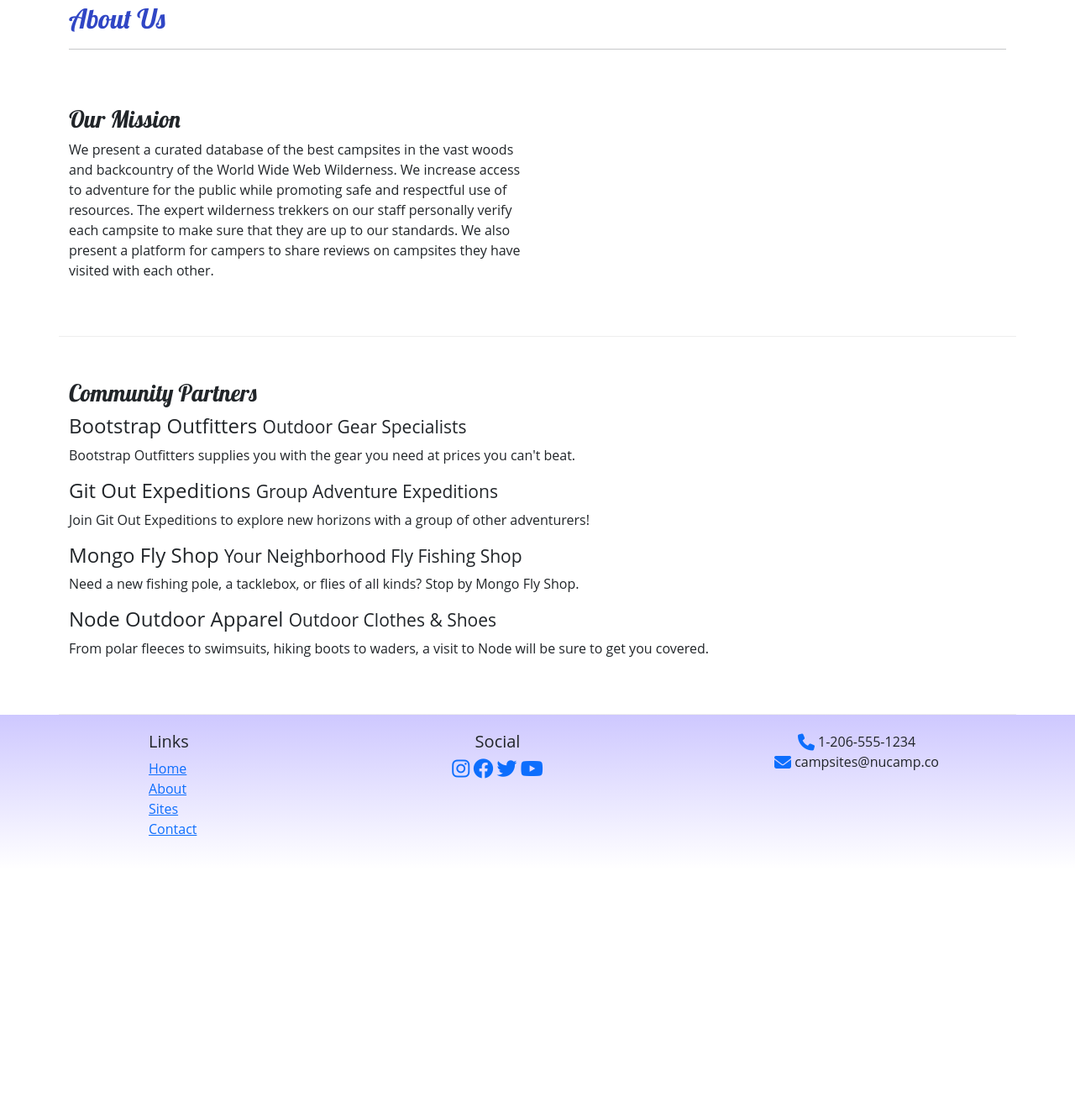
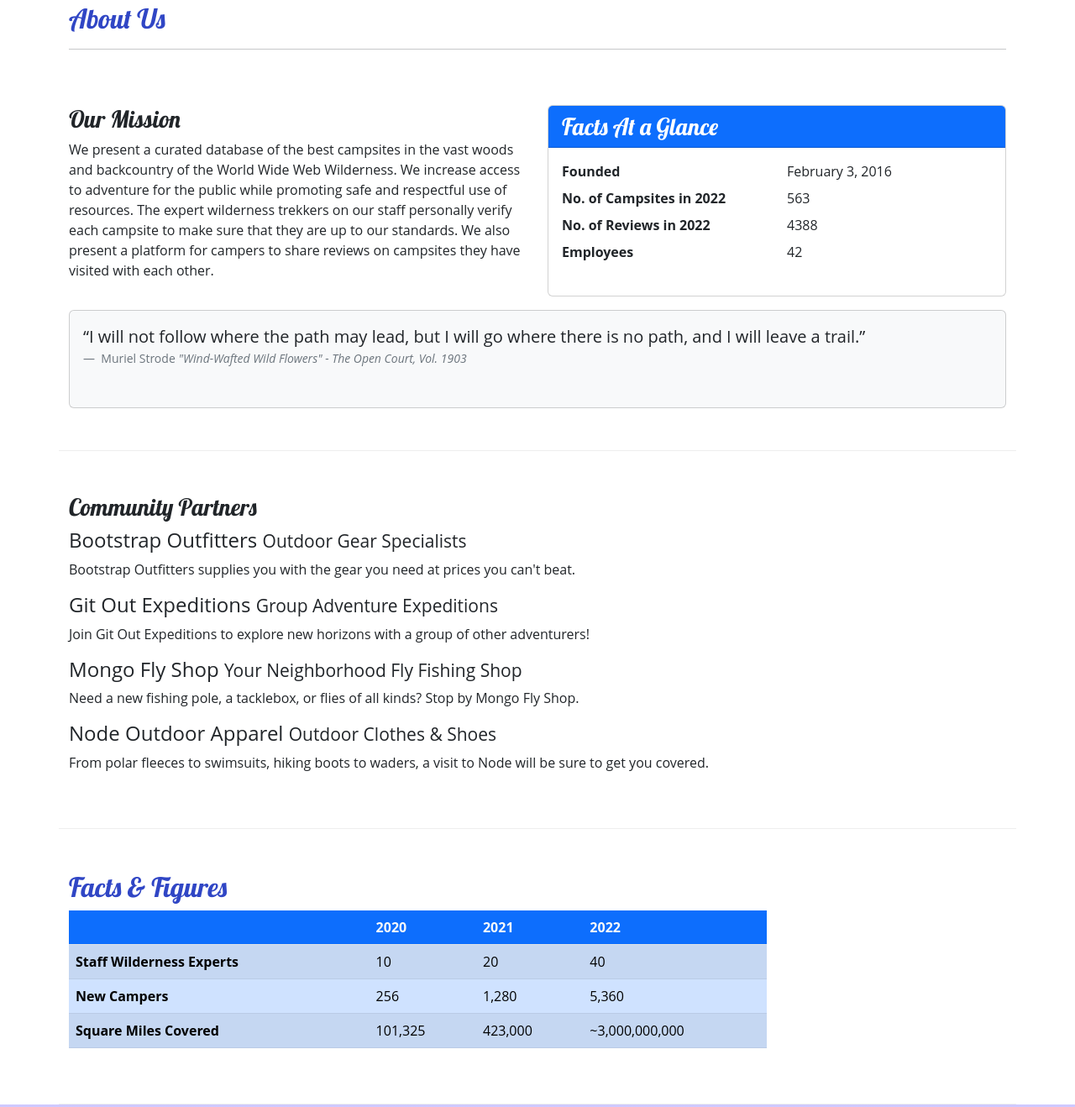
Before and after one commit to campbellzacharyc/nucampsite, a plain HTML site: page aboutus.html in a window 1280 px wide. Shown: the part 255-1573 px from the top of the page at 84% size. Before the commit the page ends 1290 px from the top, so only its background shows below. Drawn offline with nearby package versions, Linux system fonts and the light colour scheme.

Commit message:
Tables and Cards

```diff
--- a/aboutus.html
+++ b/aboutus.html
@@ -64,6 +64,35 @@
                 campsite to make sure that they are up to our standards. We also present a platform for campers to share reviews on campsites they have visited
                 with each other.</p>
             </div>
+            <div class="col-sm-6">
+                <div class="card">
+                    <h3 class="card-header bg-primary text-white">Facts At a Glance</h3>
+                    <div class="card-body">
+                        <dl class="row">
+                            <dt class="col-6">Founded</dt>
+                            <dd class="col-6">February 3, 2016</dd>
+                            <dt class="col-6">No. of Campsites in 2022</dt>
+                            <dd class="col-6">563</dd>
+                            <dt class="col-6">No. of Reviews in 2022</dt>
+                            <dd class="col-6">4388</dd>
+                            <dt class="col-6">Employees</dt>
+                            <dd class="col-6">42</dd>
+                        </dl>
+                    </div>
+                </div>
+            </div>
+            <div class="col">
+                <div class="card bg-light mt-3">
+                    <figure class="card-body">
+                        <blockquote class="blockquote">
+                            <q>I will not follow where the path may lead, but I will go where there is no path, and I will leave a trail.</q>
+                        </blockquote>
+                        <figcaption class="blockquote-footer">
+                            Muriel Strode <cite>"Wind-Wafted Wild Flowers" - The Open Court, Vol. 1903</cite>
+                        </figcaption>
+                   </figure>
+                </div>
+            </div>
         </section>
 
         <section class="row row-content">
@@ -77,6 +106,45 @@
                 <p class="d-none d-sm-block">Need a new fishing pole, a tacklebox, or flies of all kinds? Stop by Mongo Fly Shop.</p>
                 <h4>Node Outdoor Apparel <small>Outdoor Clothes & Shoes</small></h4>
                 <p class="d-none d-sm-block">From polar fleeces to swimsuits, hiking boots to waders, a visit to Node will be sure to get you covered.</p>
+            </div>
+        </section>
+
+        <!-- table -->
+        <section class="row row-content">
+            <div class="col-sm-9">
+                <h2>Facts & Figures</h2>
+                <div class="table-responsive">
+                    <table class="table table-striped">
+                        <thead class="bg-primary text-light">
+                            <tr>
+                                <th></th>
+                                <th>2020</th>
+                                <th>2021</th>
+                                <th>2022</th>
+                            </tr>
+                        </thead>
+                        <tbody class="table-primary">
+                            <tr>
+                                <th>Staff Wilderness Experts</th>
+                                <td>10</td>
+                                <td>20</td>
+                                <td>40</td>
+                            </tr>
+                            <tr>
+                                <th>New Campers</th>
+                                <td>256</td>
+                                <td>1,280</td>
+                                <td>5,360</td>
+                            </tr>
+                            <tr>
+                                <th>Square Miles Covered</th>
+                                <td>101,325</td>
+                                <td>423,000</td>
+                                <td>~3,000,000,000</td>
+                            </tr>
+                        </tbody>
+                    </table>
+                </div>
             </div>
         </section>
     </main>
```
